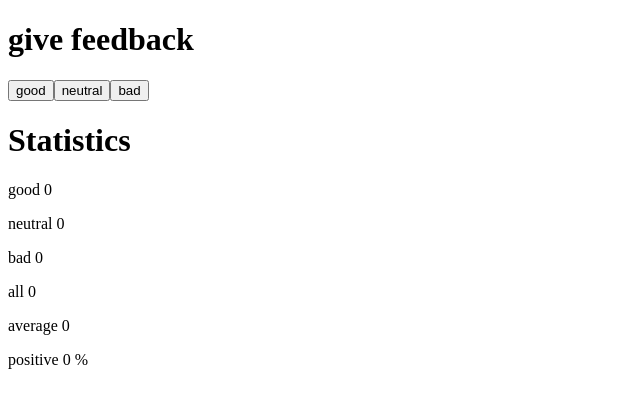
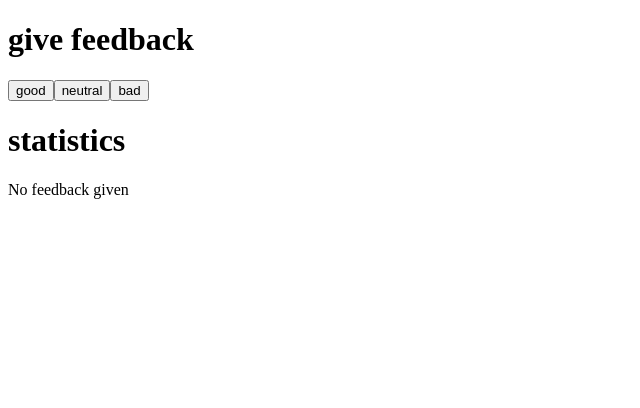
Before and after one commit to TheDevJoeT/FullStackOpenExercises, a React (Vite) app in the folder part1/: page / in a window 1280 px wide. Shown: the top 408 px of the page, without its empty margins (0-640 px from the left). Built offline with nearby package versions, Linux system fonts and the light colour scheme.

Commit message:
exercise 1.9

```diff
--- a/part1/src/App.jsx
+++ b/part1/src/App.jsx
@@ -7,6 +7,16 @@
 const Statistics = (props) => {
   const { good, neutral, bad } = props;
   const all = good + neutral + bad;
+
+  if (all === 0) {
+    return (
+      <div>
+        <h1>statistics</h1>
+        <p>No feedback given</p>
+      </div>
+    )
+  }
+
   const average = all === 0 ? 0 : (good * 1 + neutral * 0 + bad * -1) / all;
   const positive = all === 0 ? 0 : (good / all) * 100;
 
```
